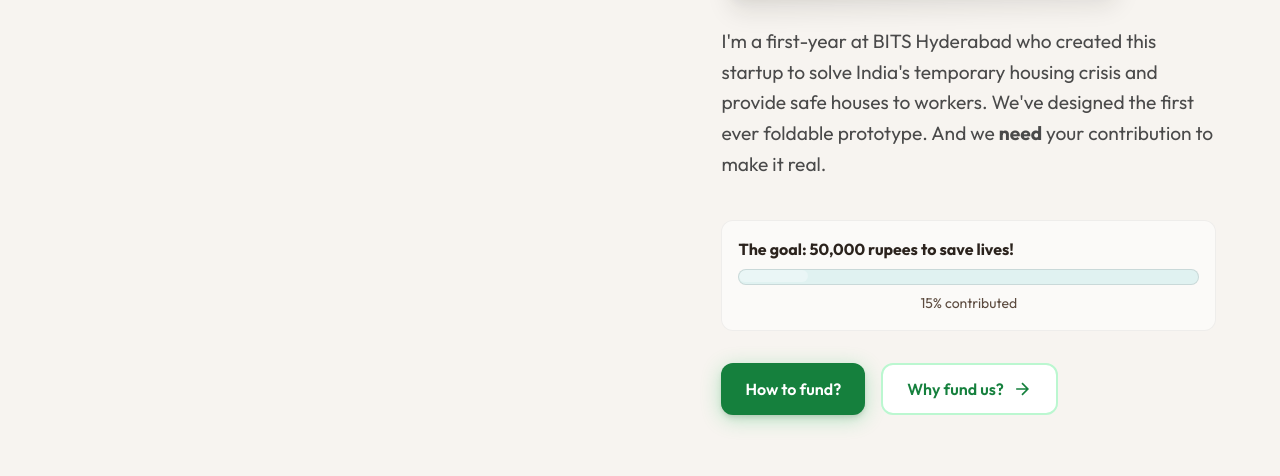
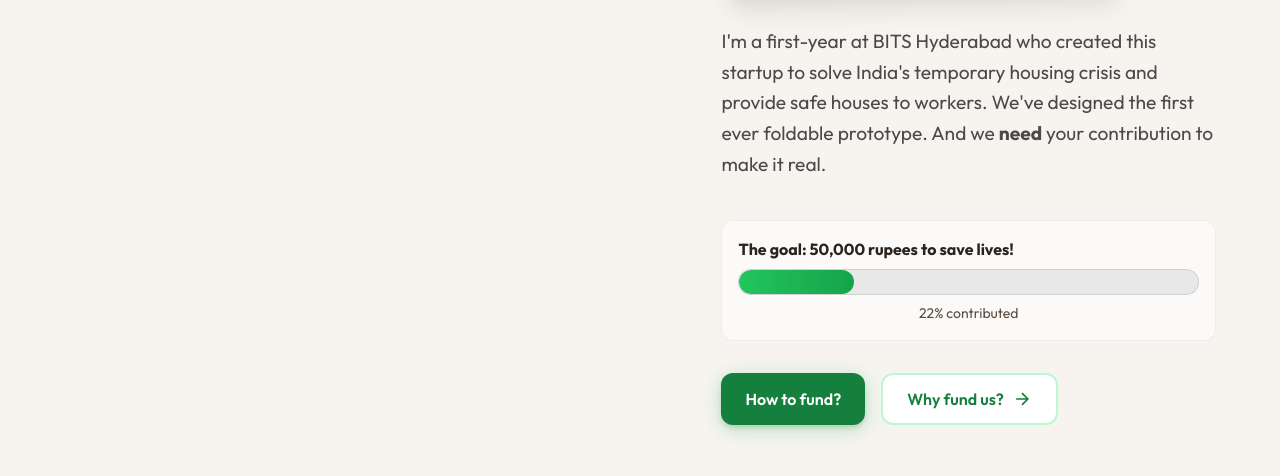
Before and after one commit to Stponnada/Ecohaven, a website built with Vite: page index.html in a window 1280 px wide. Shown: the part 610-1086 px from the top of the page. Built offline with nearby package versions, Linux system fonts and the light colour scheme.

Commit message:
progress update

```diff
--- a/index.html
+++ b/index.html
@@ -99,9 +99,9 @@
                 <div class="progress-section">
                     <p class="progress-goal">The goal: 50,000 rupees to save lives!</p>
                     <div class="progress-container">
-                        <div class="progress-bar" style="width: 15%;"></div>
+                        <div class="progress-bar" style="width: 25%;"></div>
                     </div>
-                    <p class="progress-status">15% contributed</p>
+                    <p class="progress-status">22% contributed</p>
                 </div>
 
                 <div class="hero-cta">
--- a/styles.css
+++ b/styles.css
@@ -770,8 +770,8 @@ h6 {
 
 .progress-container {
     width: 100%;
-    height: 16px;
-    background: #e0f2f1;
+    height: 26px;
+    background: #e8e8e8;
     border-radius: var(--radius-full);
     overflow: hidden;
     margin-bottom: var(--spacing-2);
@@ -780,8 +780,7 @@ h6 {
 
 .progress-bar {
     height: 100%;
-    background: #00e5ff;
-    /* Cyan as requested */
+    background: linear-gradient(90deg, #22c55e, #16a34a);
     border-radius: var(--radius-full);
 }
 
@@ -1554,7 +1553,7 @@ section {
     font-weight: var(--font-bold);
 }
 
-.progress-bar {
+.fundraiser-progress .progress-bar {
     height: 12px;
     background: rgba(255, 255, 255, 0.3);
     border-radius: var(--radius-full);
```
